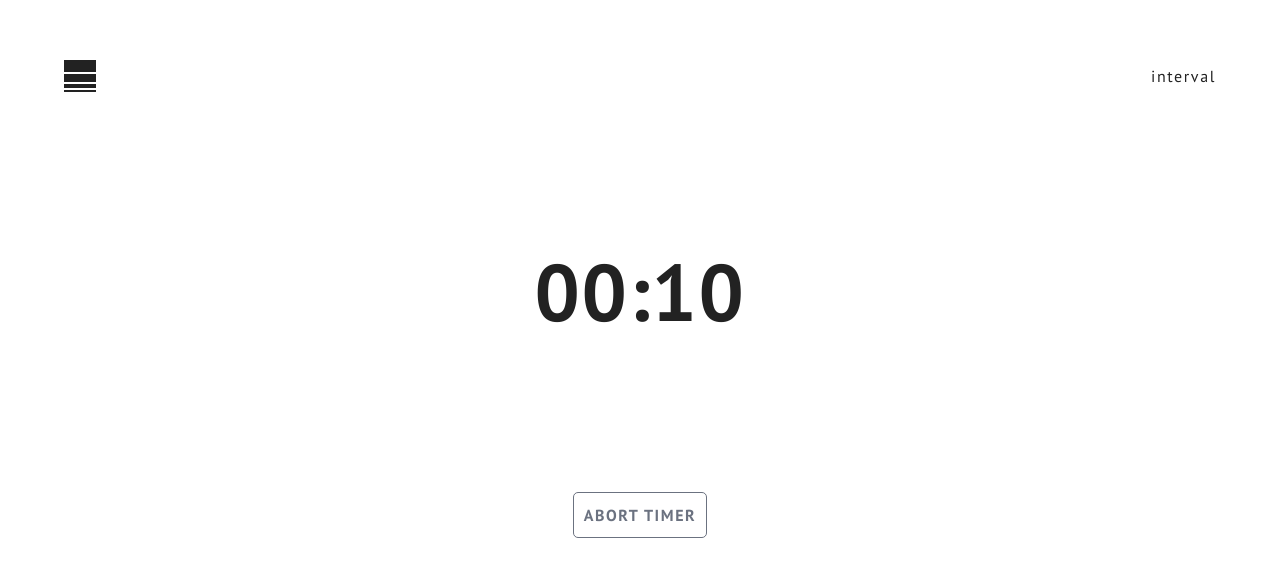
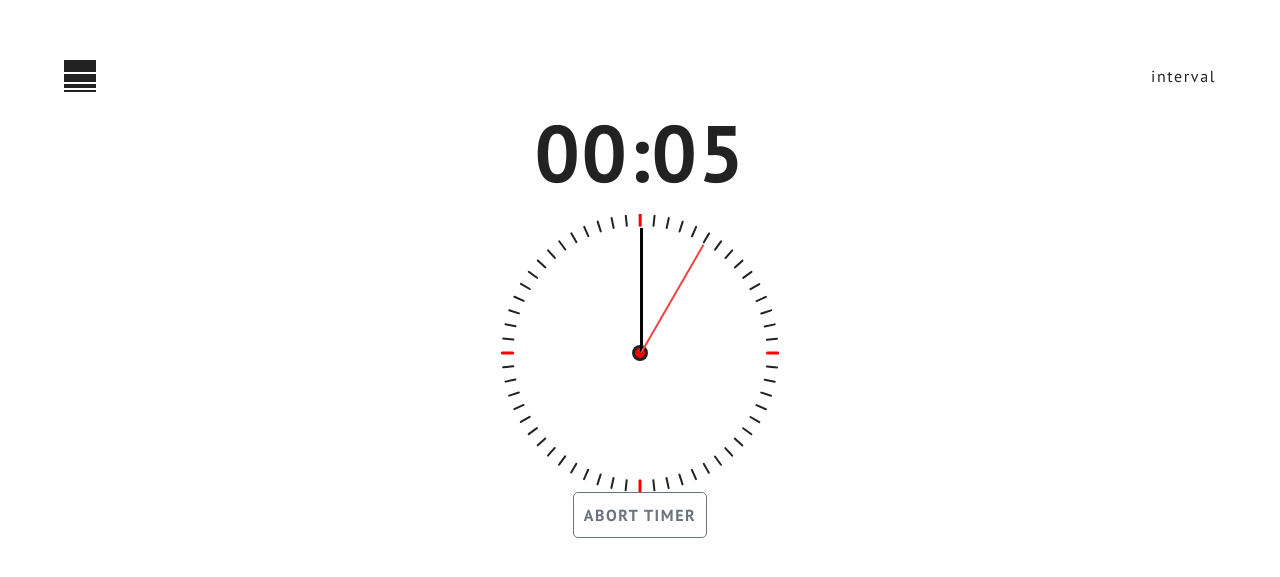
Before and after one commit to PlooJompong/Timer-app, a React (Vite) app: page /analog in a window 1280 px wide. Shown: the part 109-686 px from the top of the page. Built offline with nearby package versions, Linux system fonts and the light colour scheme.

Commit message:
analog, text

```diff
--- a/src/App.jsx
+++ b/src/App.jsx
@@ -15,8 +15,8 @@ const App = () => {
 
   const isTesting = true;
 
-  const BREAK_DURATION = isTesting ? 5 : 5 * 60;
-  const INITIAL_TIME = isTesting ? 10 : 1 * 60;
+  const BREAK_DURATION = isTesting ? 3 : 5 * 60;
+  const INITIAL_TIME = isTesting ? 5 : 1 * 60;
 
   const [seconds, setSeconds] = useState(INITIAL_TIME);
   const [breakTime, setBreakTime] = useState(BREAK_DURATION);
@@ -24,7 +24,7 @@ const App = () => {
   const [breakIsOn, setBreakIsOn] = useState(false);
   const [isRunning, setIsRunning] = useState(false);
   const [onBreak, setOnBreak] = useState(false);
-  const [runningTime, setRunningTime] = useState(null);
+  const [runningTime, setRunningTime] = useState(INITIAL_TIME);
   const [previousPath, setPreviousPath] = useState(null);
 
   useEffect(() => {
--- a/src/pages/AnalogTimer.jsx
+++ b/src/pages/AnalogTimer.jsx
@@ -1,7 +1,26 @@
+import { useEffect, useState } from "react";
 import Navbar from "../components/Navbar.jsx";
+import analog from "../assets/analog.svg";
+
 import { motion } from "framer-motion";
 
 const AnalogTimer = ({ seconds, isRunning, handleStop }) => {
+  const [handleAngle, setHandleAngle] = useState({
+    minutes: 0,
+    seconds: 0,
+  });
+
+  useEffect(() => {
+    // Accumulate the rotation based on the total seconds elapsed
+    const minuteAngle = (Math.floor(seconds / 60) % 60) * 6; // Keeping minutes within 0-59
+    const secondAngle = seconds * 6; // Accumulate without reset
+
+    setHandleAngle({
+      minutes: minuteAngle,
+      seconds: secondAngle,
+    });
+  }, [seconds]);
+
   const formatTime = (time) => {
     return time.toString().padStart(2, "0");
   };
@@ -13,6 +32,26 @@ const AnalogTimer = ({ seconds, isRunning, handleStop }) => {
         <h1 className="my-auto text-[80px] font-bold">
           {formatTime(Math.floor(seconds / 60))}:{formatTime(seconds % 60)}
         </h1>
+
+        <div className="relative h-[278px] w-[278px]">
+          <img src={analog} alt="Analog Clock" className="absolute inset-0" />
+
+          <div
+            className="minute-hand absolute left-[50%] top-[14px] h-[125px] w-[3px] origin-bottom bg-black"
+            style={{
+              transform: `rotate(${handleAngle.minutes}deg)`,
+              transition: "transform 0.5s ease-in-out",
+            }}
+          />
+
+          <div
+            className="second-hand absolute left-[50%] top-[14px] h-[125px] w-[2px] origin-bottom bg-red-500"
+            style={{
+              transform: `rotate(${handleAngle.seconds}deg)`,
+              transition: "transform 0.1s linear",
+            }}
+          />
+        </div>
       </section>
 
       <motion.button
--- a/src/pages/DigitalTimer.jsx
+++ b/src/pages/DigitalTimer.jsx
@@ -3,6 +3,9 @@ import Navbar from "../components/Navbar";
 import { motion } from "framer-motion";
 
 const DigitalTimer = ({ seconds, isRunning, handleStop, handleStart }) => {
+  const minutes = Math.floor(seconds / 60);
+  const remainingSeconds = seconds % 60;
+
   const formatTime = (time) => {
     return time.toString().padStart(2, "0");
   };
@@ -12,7 +15,8 @@ const DigitalTimer = ({ seconds, isRunning, handleStop, handleStart }) => {
       <Navbar />
       <section className="flex h-1/2 flex-col items-center justify-center">
         <h1 className="my-auto text-[80px] font-bold">
-          {formatTime(Math.floor(seconds / 60))}:{formatTime(seconds % 60)}
+          {/* {formatTime(Math.floor(seconds / 60))}:{formatTime(seconds % 60)} */}
+          {minutes}:{formatTime(remainingSeconds)}
         </h1>
       </section>
       {isRunning ? (
--- a/src/pages/TextTimer.jsx
+++ b/src/pages/TextTimer.jsx
@@ -2,16 +2,83 @@ import Navbar from "../components/Navbar.jsx";
 import { motion } from "framer-motion";
 
 const TextTimer = ({ seconds, isRunning, handleStop }) => {
-  const formatTime = (time) => {
-    return time.toString().padStart(2, "0");
+  const minutes = Math.floor(seconds / 60);
+  const remainingSeconds = seconds % 60;
+
+  const timeToText = (time) => {
+    const numberToText = {
+      0: "Noll",
+      1: "En",
+      2: "Två",
+      3: "Tre",
+      4: "Fyra",
+      5: "Fem",
+      6: "Sex",
+      7: "Sju",
+      8: "Åtta",
+      9: "Nio",
+      10: "Tio",
+      11: "Elva",
+      12: "Tolv",
+      13: "Tretton",
+      14: "Fjorton",
+      15: "Femton",
+      16: "Sexton",
+      17: "Sjutton",
+      18: "Arton",
+      19: "Nitton",
+      20: "Tjugo",
+      21: "Tjugoett",
+      22: "Tjugotvå",
+      23: "Tjugotre",
+      24: "Tjugofyra",
+      25: "Tjugofem",
+      26: "Tjugosex",
+      27: "Tjugosju",
+      28: "Tjugoåtta",
+      29: "Tjugonio",
+      30: "Trettio",
+      31: "Trettioett",
+      32: "Trettiotvå",
+      33: "Trettiotre",
+      34: "Trettiofyra",
+      35: "Trettiofem",
+      36: "Trettiosex",
+      37: "Trettiosju",
+      38: "Trettioåtta",
+      39: "Trettionio",
+      40: "Fyrtio",
+      41: "Fyrtioett",
+      42: "Fyrtiotvå",
+      43: "Fyrtiotre",
+      44: "Fyrtiofyra",
+      45: "Fyrtiofem",
+      46: "Fyrtiosex",
+      47: "Fyrtiosju",
+      48: "Fyrtioåtta",
+      49: "Fyrtionio",
+      50: "Femtio",
+      51: "Femtioett",
+      52: "Femtiotvå",
+      53: "Femtiotre",
+      54: "Femtiofyra",
+      55: "Femtiofem",
+      56: "Femtiosex",
+      57: "Femiosju",
+      58: "Femioåtta",
+      59: "Femtionio",
+    };
+    return numberToText[time];
   };
 
   return (
     <>
       <Navbar />
-      <section className="flex h-1/2 flex-col items-center justify-center">
-        <h1 className="my-auto text-[80px] font-bold">
-          {formatTime(Math.floor(seconds / 60))}:{formatTime(seconds % 60)}
+      <section className="flex h-1/2 flex-col items-center justify-center text-balance">
+        <h1 className="my-auto text-center text-3xl font-bold">
+          {minutes === 0
+            ? `${timeToText(remainingSeconds).toUpperCase()} SEKUNDER KVAR`
+            : `${timeToText(minutes).toUpperCase()} MINUTER OCH ${timeToText(remainingSeconds).toUpperCase()} SEKUNDER KVAR`}
         </h1>
       </section>
 
```
Also changed, not shown: src/assets/analog.svg.
